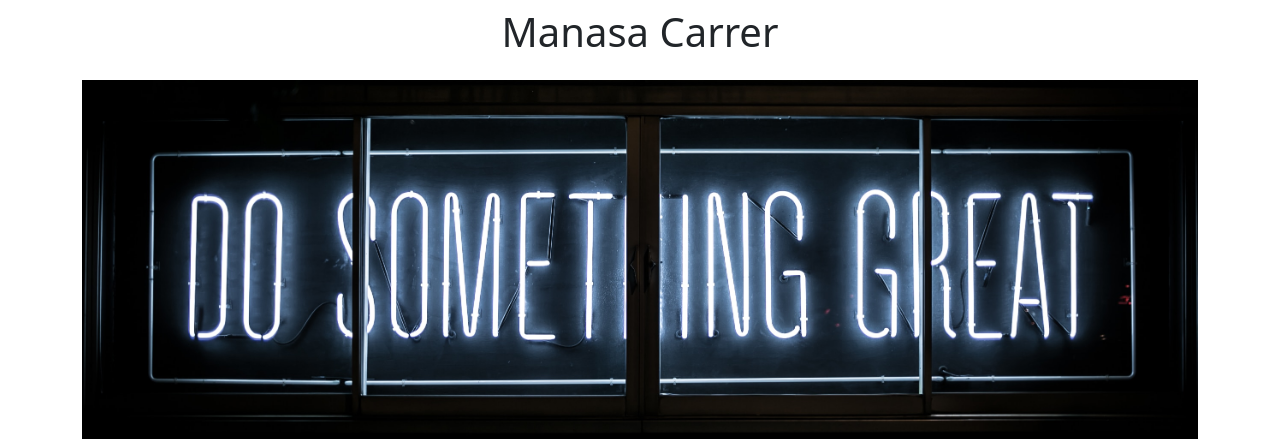
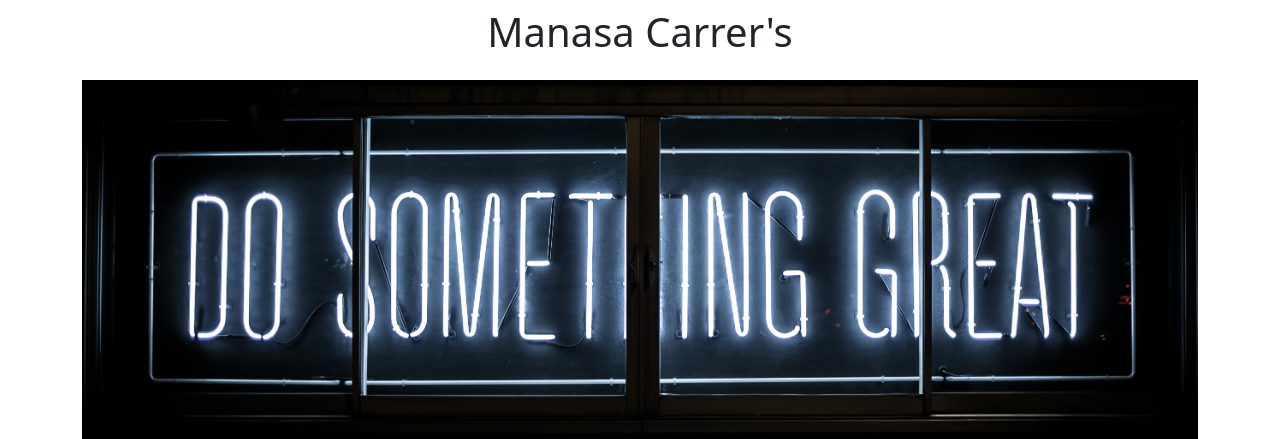
Before and after one commit to kuldeep1A/careers-website, a Flask app: page / in a window 1280 px wide. Shown: the top 439 px of the page. Run offline with Flask 2, Linux system fonts and the light colour scheme.

Commit message:
change first h1

```diff
--- a/templates/home.html
+++ b/templates/home.html
@@ -19,7 +19,7 @@
   </head>
   <body>
     <div class="container">
-      <h1 class="text-center mt-2 mb-4">Manasa Carrer</h1>
+      <h1 class="text-center mt-2 mb-4">Manasa Carrer's</h1>
       <img
         class="img-fluid"
         id="banner"
```
